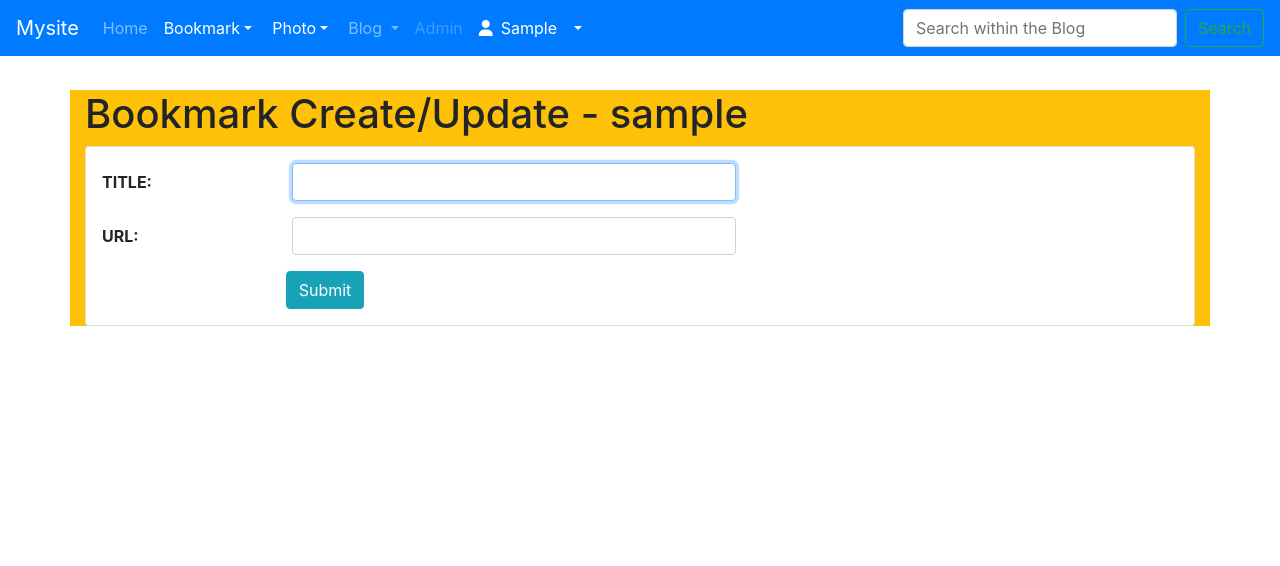
After one commit to Lee816/djangoProject, a Django app: page /bookmark/add/ in a window 1280 px wide. The commit adds this page. Shown: the top 566 px of the page. Run offline with Django 4.2, Linux system fonts and the light colour scheme; the visitor is signed in with stand-in values (Sample User, id 1); some libraries are stand-ins or nearby versions.

Commit message:
bookmark 앱 CRUD 로직 구현

```diff
--- /dev/null
+++ b/bookmark/templates/bookmark/bookmark_form.html
@@ -0,0 +1,40 @@
+{% extends 'base.html' %}
+
+{% load widget_tweaks %}
+
+{% block content %}
+    <h1>Bookmark Create/Update - {{ user }}</h1>
+
+    {% if form.errors %}
+        <div class="alert alert-danger">
+            <div class="font-weight-bold">
+                Wrong! Please correct the error(s).
+            </div>
+            {{ form.errors }}
+        </div>
+    {% endif %}
+
+    <form action="." method='post' class='card pt-3'>
+        {% csrf_token %}
+        <div class="form-group row">
+            {{ form.title|add_label_class:'col-form-label col-sm-2 ml-3 font-weight-bold'}}
+            <div class="col-sm-5">
+                {{ form.title|add_class:'form-control'|attr:'autofocus' }}
+            </div>
+        </div>
+
+        <div class="form-group row">
+            {{ form.url|add_label_class:'col-form-label col-sm-2 ml-3 font-weight-bold'}}
+            <div class="col-sm-5">
+                {{ form.url|add_class:'form-control' }}
+            </div>
+        </div>
+
+        <div class="form-group">
+            <div class="offset-sm-2 col-sm-5">
+                <input type="submit" value='Submit' class='btn btn-info'>
+            </div>
+        </div>
+    </form>
+
+{% endblock content %}
--- a/bookmark/views.py
+++ b/bookmark/views.py
@@ -29,7 +29,7 @@ class BookmarkDV(DetailView):
 class BookmarkCreateView(LoginRequiredMixin, CreateView):
     model = Bookmark
     fields = ["title", "url"]
-    success_url = reverse_lazy("book:index")
+    success_url = reverse_lazy("bookmark:index")
 
     def form_valid(self, form):
         form.instance.owner = self.request.user
--- a/mysite/urls.py
+++ b/mysite/urls.py
@@ -37,7 +37,7 @@ urlpatterns = [
     # 블로그앱
     path("blog/", include("blog.urls")),
     # 북마크앱
-    path("blog/", include("bookmark.urls")),
+    path("bookmark/", include("bookmark.urls")),
     # 포토앱
     path("photo/", include("photo.urls")),  # phto 앱의 url 처리
 ] + static(
--- a/templates/base.html
+++ b/templates/base.html
@@ -32,8 +32,8 @@
                     <a href="#" class='nav-link dropdown-toggle text-white' data-toggle='dropdown'>Bookmark</a>
                     <div class='dropdown-menu'>
                         <a href="{% url 'bookmark:index' %}" class='dropdown-item'>List</a>
-                        <a href="{% url 'bookmakr:add' %}" class='dropdown-item'>Add</a>
-                        <a href="{% url 'bookmakr:change' %}" class='dropdown-item'>Change</a>
+                        <a href="{% url 'bookmark:add' %}" class='dropdown-item'>Add</a>
+                        <a href="{% url 'bookmark:change' %}" class='dropdown-item'>Change</a>
                     </div>
                 </li>
                 <li class="nav-item dropdown mx-1">
```
Also changed, not shown: bookmark/templates/bookmark/bookmark_change_list.html (added, +28 -0 lines), bookmark/templates/bookmark/bookmark_confirm_delete.html (added, +12 -0 lines).
